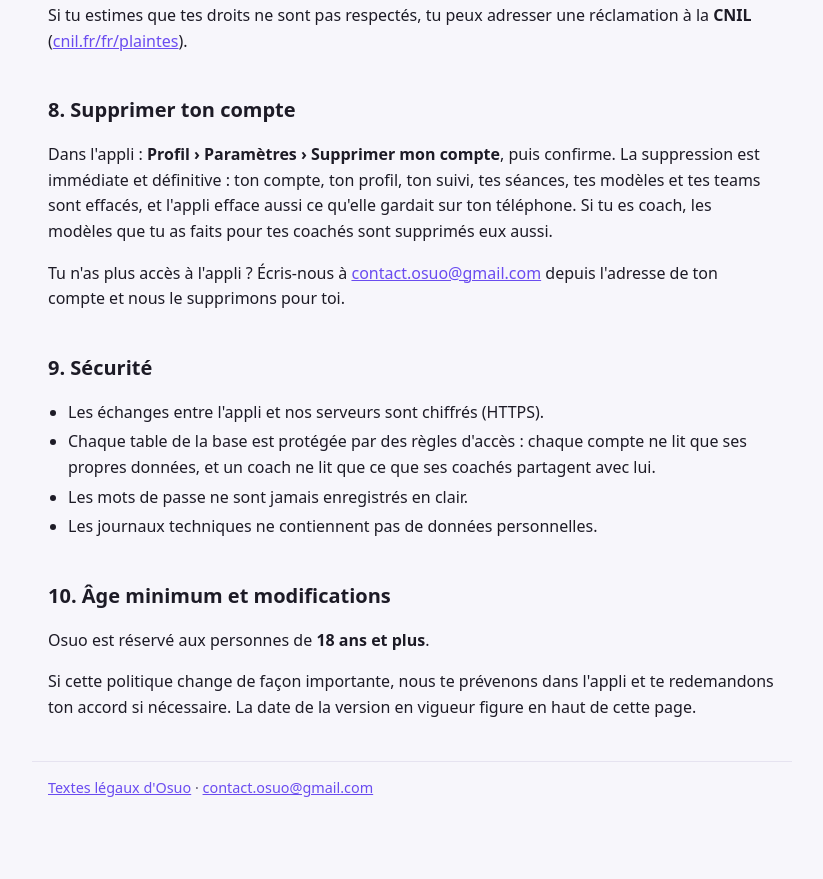
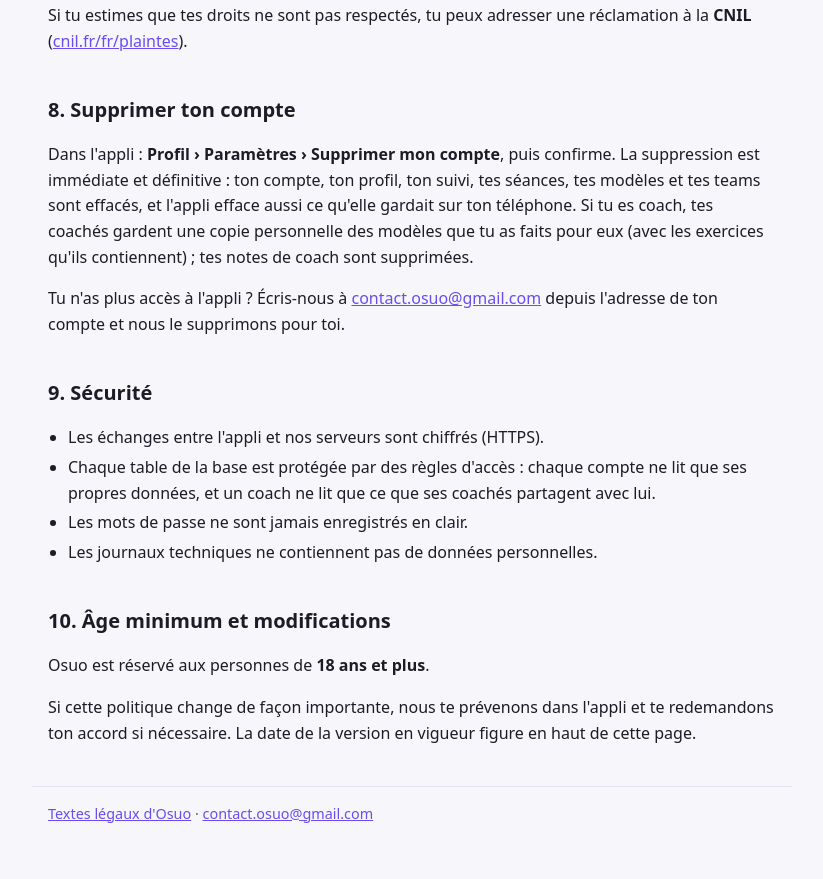
Before and after one commit to ProjetOsuo/osuo-legal, a plain HTML site: page confidentialite/index.html in a window 1280 px wide. Shown: the part 4255-5134 px from the top of the page, without its empty margins (228-1051 px from the left). Before the commit the page ends 5108 px from the top, so only its background shows below. Drawn offline with Linux system fonts and the light colour scheme.

Commit message:
docs: coachees keep their templates when a coach deletes their account

```diff
--- a/confidentialite/index.html
+++ b/confidentialite/index.html
@@ -168,7 +168,7 @@
 
 <section id="suppression">
   <h2>8. Supprimer ton compte</h2>
-  <p>Dans l'appli : <strong>Profil › Paramètres › Supprimer mon compte</strong>, puis confirme. La suppression est immédiate et définitive : ton compte, ton profil, ton suivi, tes séances, tes modèles et tes teams sont effacés, et l'appli efface aussi ce qu'elle gardait sur ton téléphone. Si tu es coach, les modèles que tu as faits pour tes coachés sont supprimés eux aussi.</p>
+  <p>Dans l'appli : <strong>Profil › Paramètres › Supprimer mon compte</strong>, puis confirme. La suppression est immédiate et définitive : ton compte, ton profil, ton suivi, tes séances, tes modèles et tes teams sont effacés, et l'appli efface aussi ce qu'elle gardait sur ton téléphone. Si tu es coach, tes coachés gardent une copie personnelle des modèles que tu as faits pour eux (avec les exercices qu'ils contiennent) ; tes notes de coach sont supprimées.</p>
   <p>Tu n'as plus accès à l'appli ? Écris-nous à <a href="mailto:contact.osuo@gmail.com">contact.osuo@gmail.com</a> depuis l'adresse de ton compte et nous le supprimons pour toi.</p>
 </section>
 
```
